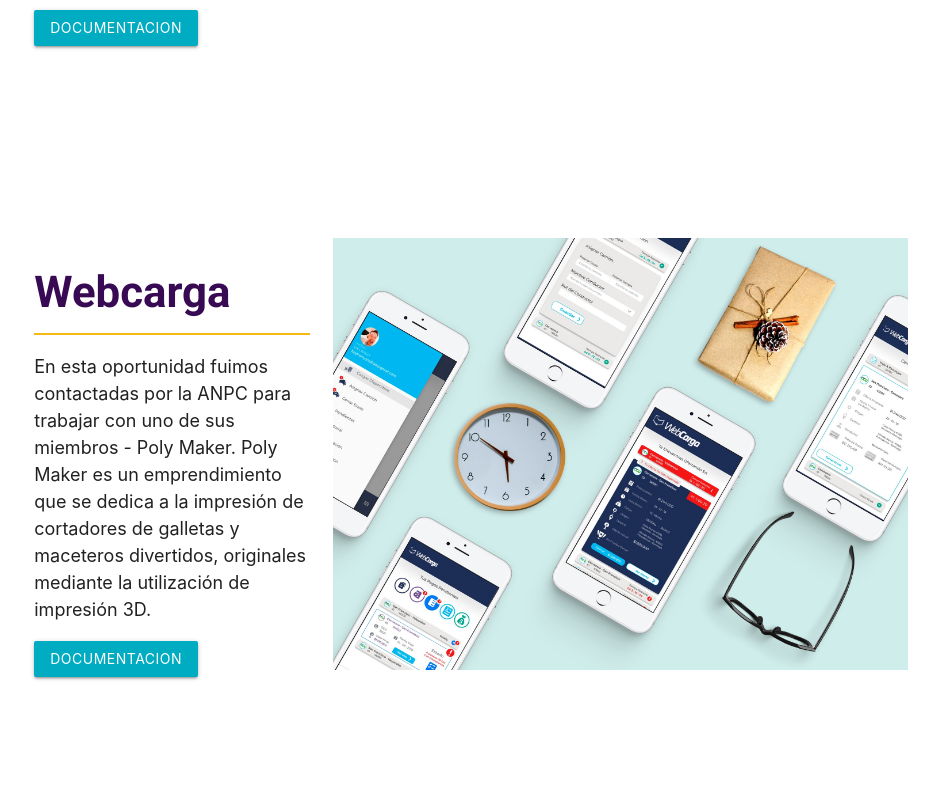
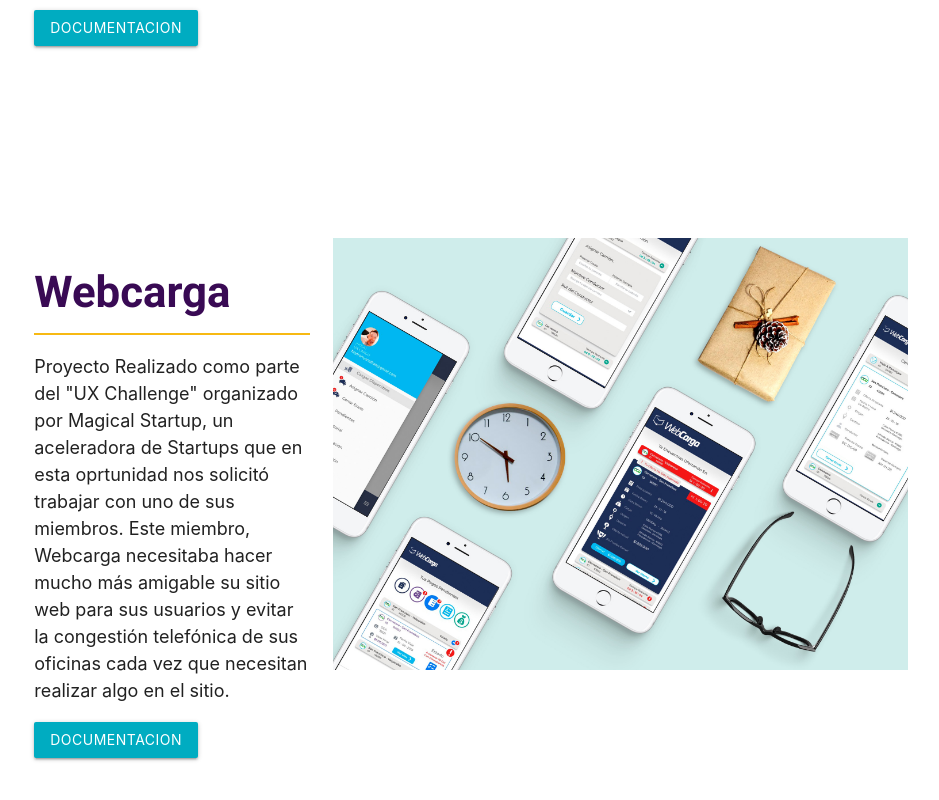
Before and after one commit to akizzej/akizzej.github.io, a plain HTML site: page index.html in a window 1280 px wide. Shown: the part 2402-3202 px from the top of the page, without its empty margins (169-1108 px from the left). Drawn offline with nearby package versions, Linux system fonts and the light colour scheme; a web font is replaced by a local one.

Commit message:
actualiza repo

```diff
--- a/index.html
+++ b/index.html
@@ -134,9 +134,9 @@
               </h3>
               <hr>
               <p class="projects">
-                En esta oportunidad fuimos contactadas por la ANPC para trabajar con uno de sus miembros - Poly Maker. Poly Maker es un emprendimiento
-                que se dedica a la impresión de cortadores de galletas y maceteros divertidos, originales mediante la utilización
-                de impresión 3D.
+               Proyecto Realizado como parte del "UX Challenge" organizado por Magical Startup, un aceleradora de Startups que en esta oprtunidad
+               nos solicitó trabajar con uno de sus miembros. Este miembro, Webcarga necesitaba hacer
+               mucho más amigable su sitio web para sus usuarios y evitar la congestión telefónica de sus oficinas cada vez que necesitan realizar algo en el sitio.
               </p>
               <a class="waves-effect waves-light btn cyan darken-1" href="webcarga.html" >Documentacion</a>
               <br>
```
